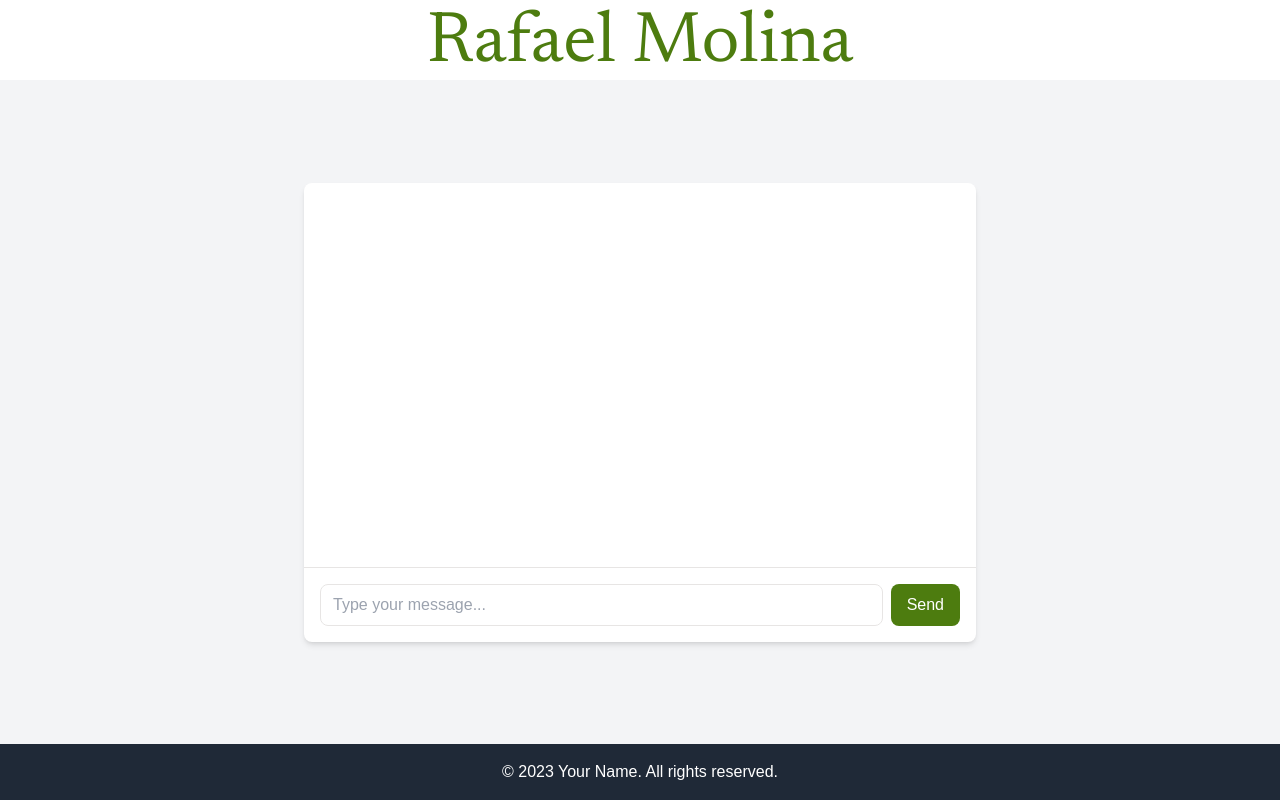
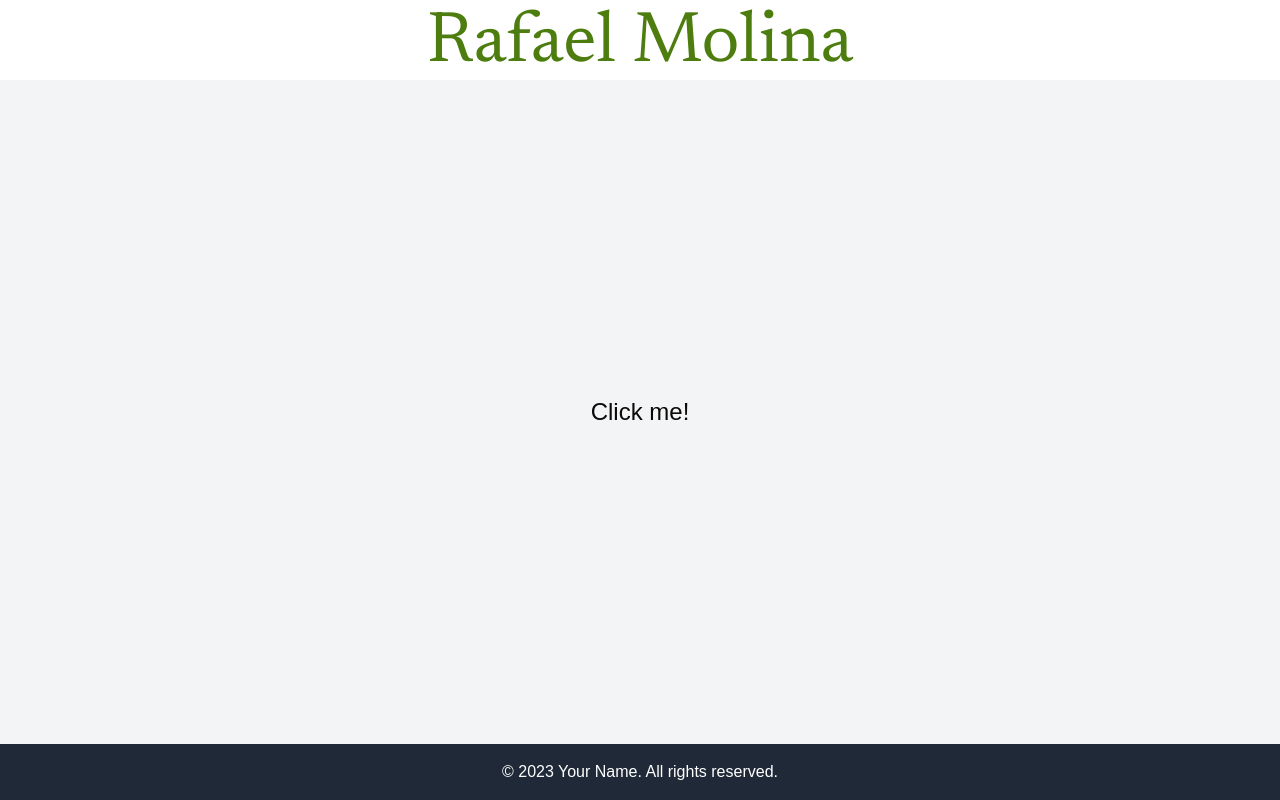
Before and after one commit to AboveZtars/rafa-portfolio, a Next.js app: page / in a window 1280 px wide. Shown: the top 800 px of the page. Built offline with nearby package versions, Linux system fonts and the light colour scheme.

Commit message:
Add animations

```diff
--- a/app/page.tsx
+++ b/app/page.tsx
@@ -1,13 +1,34 @@
+"use client";
 import Header from "@/components/Header";
 import Chat from "@/components/Chat";
 import Footer from "@/components/Footer";
+import {useState} from "react";
+export default function Home() {
+  const [showChat, setShowChat] = useState(false);
+  const [fadeOut, setFadeOut] = useState(false);
 
-export default function Home() {
+  const handleClick = () => {
+    setFadeOut(true);
+    setTimeout(() => {
+      setShowChat(true);
+    }, 1000); // Match this duration with the CSS transition duration
+  };
+
   return (
-    <div className="flex flex-col min-h-screen">
+    <div className="flex flex-col min-h-screen" onClick={handleClick}>
       <Header />
       <main className="flex-grow flex items-center justify-center bg-gray-100">
-        <Chat />
+        {showChat ? (
+          <Chat showChat={showChat} />
+        ) : (
+          <div
+            className={`text-center text-2xl transition-opacity duration-1000 ease-in-out ${
+              fadeOut ? "opacity-0" : "opacity-100"
+            }`}
+          >
+            Click me!
+          </div>
+        )}
       </main>
       <Footer />
     </div>
--- a/components/Chat.tsx
+++ b/components/Chat.tsx
@@ -12,9 +12,19 @@ interface Message {
   sender: "user" | "bot";
 }
 
-export default function Chat() {
+interface ChatProps {
+  showChat?: boolean;
+}
+
+export default function Chat({showChat = false}: ChatProps) {
   const [messages, setMessages] = useState<Message[]>([]);
   const [input, setInput] = useState("");
+  const [showAnimation, setShowAnimation] = useState(false);
+  useEffect(() => {
+    if (showChat) {
+      setShowAnimation(true);
+    }
+  }, [showChat]);
   const messagesEndRef = useRef<HTMLDivElement>(null);
 
   const scrollToBottom = () => {
@@ -45,7 +55,11 @@ export default function Chat() {
   };
 
   return (
-    <div className="w-full max-w-2xl bg-white rounded-lg shadow-md overflow-hidden">
+    <div
+      className={`w-full max-w-2xl bg-white rounded-lg shadow-md overflow-hidden transition-opacity duration-1000 ease-in-out ${
+        showAnimation ? "opacity-100" : "opacity-0"
+      }`}
+    >
       <div className="h-96 overflow-y-auto p-4 space-y-4">
         {messages.map((message) => (
           <div
--- a/components/Header.tsx
+++ b/components/Header.tsx
@@ -9,7 +9,7 @@ export default function Header() {
   useEffect(() => {
     setIsAnimated(false);
     const handleClick = () => {
-      setIsAnimated((prev) => !prev);
+      setIsAnimated((prev) => (!prev ? true : prev));
     };
 
     document.addEventListener("click", handleClick);
```
